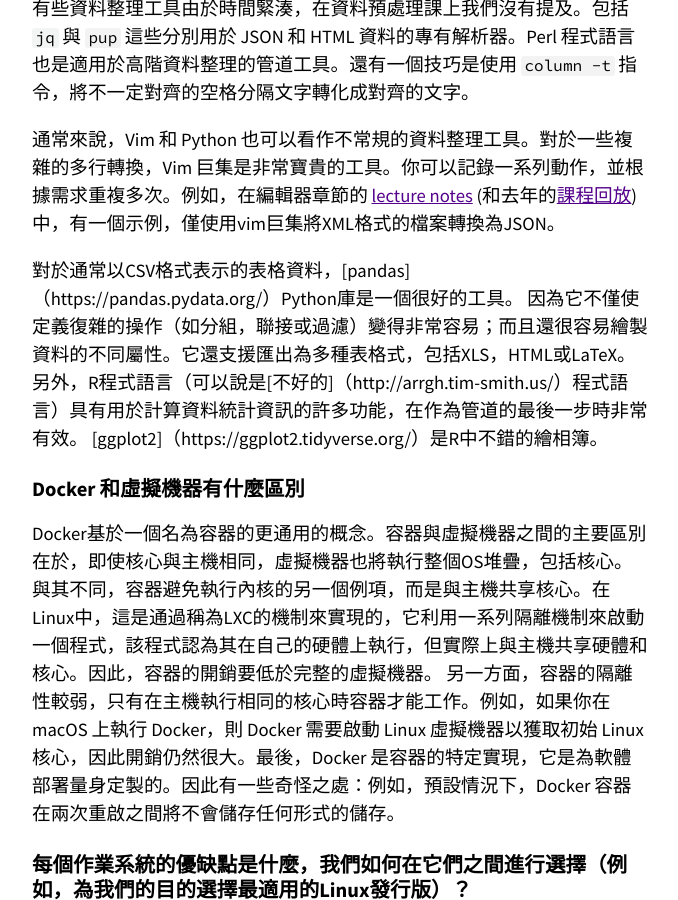
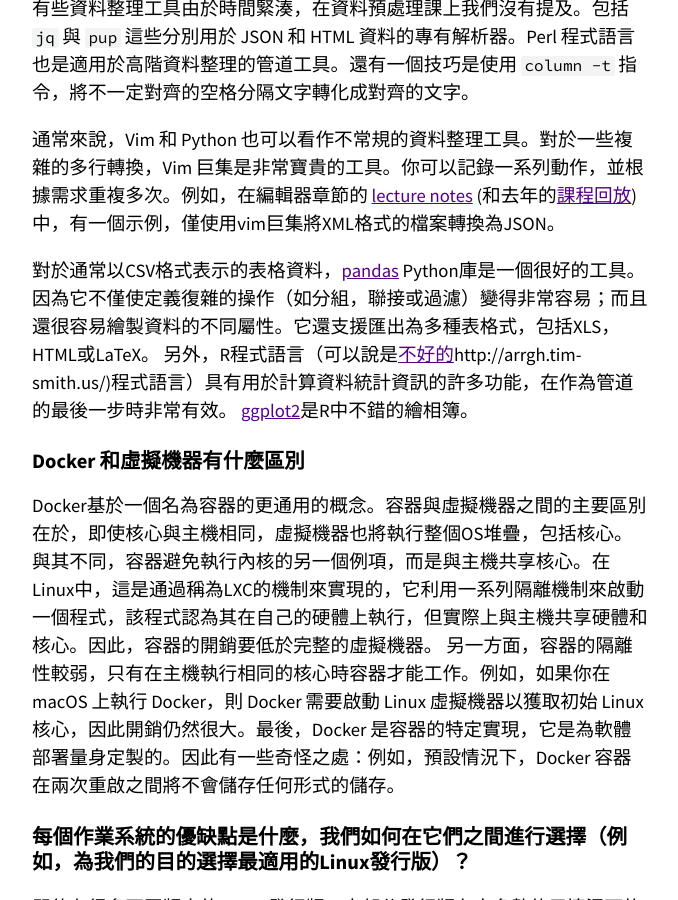
Before and after one commit to missing-semester-zh-Hant/missing-semester-zh-Hant.github.io, a Jekyll site: the page built from _2020/qa.md, in a window 1280 px wide and 900 px high, scrolled down 5119 px. Shown: the whole window, without its empty margins (300-978 px from the left). Built offline with Jekyll 4.4.1, drawn with Linux system fonts in a browser that asks for light colours; part of the change alters nothing that is shown.

Commit message:
Fix hyperlink.

```diff
--- a/_2020/qa.md
+++ b/_2020/qa.md
@@ -196,7 +196,7 @@ You just manually compute the time taken between different parts of your code. B
 通常來說，Vim 和 Python 也可以看作不常規的資料整理工具。對於一些複雜的多行轉換，Vim 巨集是非常寶貴的工具。你可以記錄一系列動作，並根據需求重複多次。例如，在編輯器章節的 [lecture notes](/2020/editors/#巨集) (和去年的[課程回放](/2019/editors/))中，有一個示例，僅使用vim巨集將XML格式的檔案轉換為JSON。
 
 <!-- For tabular data, often presented in CSVs, the [pandas](https://pandas.pydata.org/) Python library is a great tool. Not only because it makes it quite easy to define complex operations like group by, join or filters; but also makes it quite easy to plot different properties of your data. It also supports exporting to many table formats including XLS, HTML or LaTeX. Alternatively the R programming language (an arguably [bad](http://arrgh.tim-smith.us/) programming language) has lots of functionality for computing statistics over data and can be quite useful as the last step of your pipeline. [ggplot2](https://ggplot2.tidyverse.org/) is a great plotting library in R.  -->
-對於通常以CSV格式表示的表格資料，[pandas]（https://pandas.pydata.org/）Python庫是一個很好的工具。 因為它不僅使定義復雜的操作（如分組，聯接或過濾）變得非常容易；而且還很容易繪製資料的不同屬性。它還支援匯出為多種表格式，包括XLS，HTML或LaTeX。 另外，R程式語言（可以說是[不好的]（http://arrgh.tim-smith.us/）程式語言）具有用於計算資料統計資訊的許多功能，在作為管道的最後一步時非常有效。 [ggplot2]（https://ggplot2.tidyverse.org/）是R中不錯的繪相簿。
+對於通常以CSV格式表示的表格資料，[pandas](https://pandas.pydata.org/) Python庫是一個很好的工具。 因為它不僅使定義復雜的操作（如分組，聯接或過濾）變得非常容易；而且還很容易繪製資料的不同屬性。它還支援匯出為多種表格式，包括XLS，HTML或LaTeX。 另外，R程式語言（可以說是[不好的](（)http://arrgh.tim-smith.us/)程式語言）具有用於計算資料統計資訊的許多功能，在作為管道的最後一步時非常有效。 [ggplot2](https://ggplot2.tidyverse.org/)是R中不錯的繪相簿。
 
 <!-- ## What is the difference between Docker and a Virtual Machine? -->
 ## Docker 和虛擬機器有什麼區別
```
